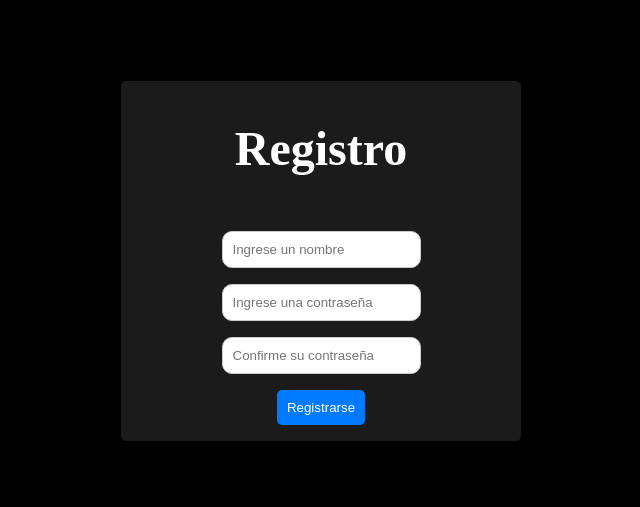
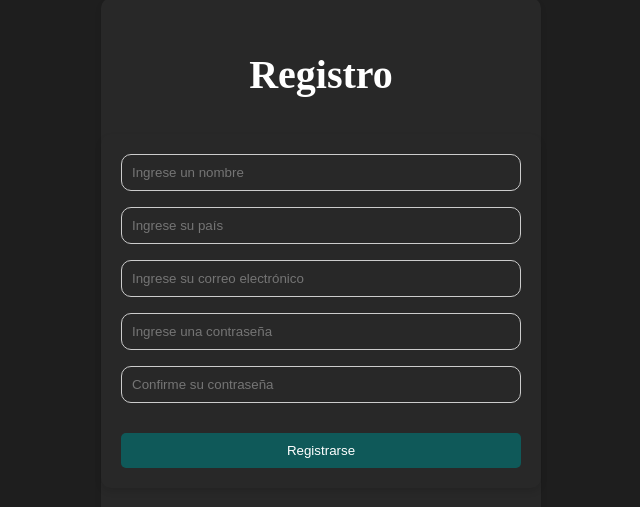
Before and after one commit to BDA824/web_Proyect, a React (Vite) app: page /create-account in a window 1280 px wide. Shown: the part 139-646 px from the top of the page, without its empty margins (319-959 px from the left). Built offline with nearby package versions, Linux system fonts and the light colour scheme.

Commit message:
Diseño General y Complementacion del Registro

```diff
--- a/index.css
+++ b/index.css
@@ -1,9 +1,21 @@
+/* index.css */
+
 body {
-    background-color: black;
+    background-color: #1E1E1E; /* Fondo oscuro, pero no tan oscuro como el negro puro */
     position: relative;
     height: 100vh;
     margin: 0;
     display: flex;
     align-items: center;
     justify-content: center;
+    font-family: 'Times New Roman', sans-serif; /* Fuente legible y moderna */
+    color: #ffffff; /* Texto blanco para mejorar la legibilidad */
 }
+
+.app-container {
+    width: 100%;
+    max-width: 600px; /* Ajusta el ancho máximo para mantener el diseño responsivo */
+    padding: 20px;
+    border-radius: 10px;
+    box-shadow: 0 4px 6px rgba(0, 0, 0, 0.1); /* Sombra suave */
+}
--- a/src/App.css
+++ b/src/App.css
@@ -3,5 +3,25 @@
   justify-content: center;
   align-items: center;
   height: 100vh;
-  background-color: #000000; /* Opcional: para darle un color de fondo */
+  background-color: #1E1E1E;
+  color: #ffffff;
 }
+
+.app-container {
+  font-family: 'Times New Roman', sans-serif;
+}
+
+.Formulario p, .Registro p {
+  color: #ff0000;
+  margin-top: 1px;
+}
+
+.link-registro {
+  color: #107361;
+  cursor: pointer;
+  text-decoration: underline;
+}
+
+.link-registro:hover {
+  color: #0F5959;
+}
--- a/src/Components/Formulario.css
+++ b/src/Components/Formulario.css
@@ -1,3 +1,5 @@
+/* Formulario.css */
+
 .Formulario {
     display: flex;
     flex-direction: column;
@@ -5,31 +7,46 @@
     align-items: center;
     gap: 1rem;
     width: 400px;
-    padding: 16px;
+    padding: 20px;
     border-radius: 10px;
-    background-color: #1b1b1b; /* Fondo blanco para el formulario */
-    color: #ffffff; /* Texto negro */
+    background-color: #282828; /* Fondo oscuro, pero no tan oscuro como el negro puro */
+    color: #ffffff; /* Texto blanco */
+    box-shadow: 0 4px 6px rgba(0, 0, 0, 0.1); /* Sombra suave */
 }
 
 .Formulario h1 {
-    font-size: 3em; /* Tamaño de fuente más grande para el título */
+    font-size: 2.5em; /* Tamaño de fuente más grande para el título */
+    margin-bottom: 1em;
+    font-family: 'Times New Roman', sans-serif; /* Fuente más profesional para títulos */
 }
 
 .Formulario input {
     padding: 10px;
     border-radius: 10px;
     border: 1px solid #ccc;
+    background-color: #282828; /* Fondo oscuro, pero no tan oscuro como el negro puro */
+    color: #ffffff; /* Texto blanco */
+    width: 100%;
 }
 
 .Formulario button {
     padding: 10px;
     border-radius: 5px;
     border: none;
-    background-color: #007bff; /* Color de botón azul */
+    background-color: #0F5959; /* Color azul */
     color: #fff;
     cursor: pointer;
+    width: 100%;
+    margin-top: 1em;
 }
 
 .Formulario button:hover {
-    background-color: #0056b3; /* Color de botón azul al pasar el cursor */
+    background-color: #1D7373; /* Color azul al pasar el cursor */
 }
+
+.link-registro {
+    text-decoration: underline;
+    cursor: pointer;
+    color: #107361; /* Color verde */
+    margin-top: 1em;
+}
--- a/src/Components/Formulario.jsx
+++ b/src/Components/Formulario.jsx
@@ -14,12 +14,13 @@ export function Formulario({changeView}){
 
         if(nombre === "" || contraseña === ""){
             setError(true)
-            return
+            return;
         }
 
         setError(false)
 
         setUser([nombre])
+
     }
 
     return(
--- a/src/Components/Registro.css
+++ b/src/Components/Registro.css
@@ -5,34 +5,60 @@
     align-items: center;
     gap: 1rem;
     width: 400px;
-    border-radius: 5px;
-    background-color: #1b1b1b;
-    color: #ffffff;
+    padding: 20px;
+    border-radius: 10px;
+    background-color: #282828; /* Fondo oscuro */
+    color: #ffffff; /* Texto blanco */
+    box-shadow: 0 4px 6px rgba(0, 0, 0, 0.1); /* Sombra suave */
 }
 
 .Registro h1 {
-    font-size: 3em; /* Tamaño de fuente más grande para el título */
+    font-size: 2.5em;
+    margin-bottom: 0.5em;
+    font-family: 'Times New Roman', sans-serif;
 }
 
-.Registro input {
+.input-group {
+    position: relative;
+    margin-bottom: 0.5em;
+}
+
+.input-group input {
     padding: 10px;
     border-radius: 10px;
     border: 1px solid #ccc;
+    background-color: #282828;
+    color: #ffffff;
+    width: 100%;
 }
 
-.Registro button {
-    padding: 10px;
+.error-message {
+    position: absolute;
+    top: 100%;
+    left: 0;
+    color: red;
+    font-size: 10px;
+    background-color: #282828;
+    padding: 5px;
+    border-radius: 5px;
+    width: 100%;
+}
+
+.button-link {
+    display: inline-block;
+    padding: 10px 20px;
+    background-color: #007bff;
+    color: white;
+    text-decoration: none;
     border-radius: 5px;
     border: none;
-    background-color: #007bff;
-    color: #fff;
     cursor: pointer;
+    user-select: none;
+    -webkit-user-select: none;
+    -moz-user-select: none;
+    -ms-user-select: none;
 }
 
-.Registro button:hover {
+.button-link:hover {
     background-color: #0056b3;
 }
-
-.Formulario {
-    padding: 0%;
-}
--- a/src/Components/Registro.jsx
+++ b/src/Components/Registro.jsx
@@ -1,42 +1,74 @@
 import React, { useState } from "react";
+import { Link } from "react-router-dom";
+import { useNavigate } from "react-router-dom";
 import "./Registro.css";
 
 export function Registro({ changeView }) {
     const [nombre, setNombre] = useState("");
+    const [pais, setPais] = useState("");
+    const [gmail, setGmail] = useState("");
     const [contraseña, setContraseña] = useState("");
     const [confirmarContraseña, setConfirmarContraseña] = useState("");
-    const [error, setError] = useState(false);
+    const [errorNombre, setErrorNombre] = useState(false);
+    const [errorPais, setErrorPais] = useState(false);
+    const [errorGmail, setErrorGmail] = useState(false);
+    const [errorContraseña, setErrorContraseña] = useState(false);
+    const [errorContraseñasNoCoinciden, setErrorContraseñasNoCoinciden] = useState(false);
+
+    const navigate = useNavigate();
 
     const handleSubmit = (e) => {
         e.preventDefault();
 
-        if (nombre === "" || contraseña === "" || confirmarContraseña === "") {
-            setError(true);
-            return;
+        setErrorNombre(false);
+        setErrorPais(false);
+        setErrorGmail(false);
+        setErrorContraseña(false);
+        setErrorContraseñasNoCoinciden(false);
+
+        let hasError = false;
+        if (nombre === "") {
+            setErrorNombre(true);
+            hasError = true;
+        }
+        if (pais === "") {
+            setErrorPais(true);
+            hasError = true;
+        }
+        if (gmail === "") {
+            setErrorGmail(true);
+            hasError = true;
+        }
+        if (contraseña === "") {
+            setErrorContraseña(true);
+            hasError = true;
+        }
+        if (contraseña !== confirmarContraseña) {
+            setErrorContraseñasNoCoinciden(true);
+            hasError = true;
         }
 
-        if (contraseña !== confirmarContraseña) {
-            setError(true);
-            return;
+        if (!hasError) {
+            navigate('/login');
         }
-
-        setError(false);
-
-        changeView('login');
     };
-
 
     return (
         <section className="Registro">
             <h1>Registro</h1>
             <form className="Formulario" onSubmit={handleSubmit}>
                 <input type="text" value={nombre} onChange={e => setNombre(e.target.value)} placeholder="Ingrese un nombre" />
+                {errorNombre && <p>El nombre es obligatorio.</p>}
+                <input type="text" value={pais} onChange={e => setPais(e.target.value)} placeholder="Ingrese su país" />
+                {errorPais && <p>El país es obligatorio.</p>}
+                <input type="email" value={gmail} onChange={e => setGmail(e.target.value)} placeholder="Ingrese su correo electrónico" />
+                {errorGmail && <p>El correo electrónico es obligatorio.</p>}
                 <input type="password" value={contraseña} onChange={e => setContraseña(e.target.value)} placeholder="Ingrese una contraseña"/>
+                {errorContraseña && <p>La contraseña es obligatoria.</p>}
                 <input type="password" value={confirmarContraseña} onChange={e => setConfirmarContraseña(e.target.value)} placeholder="Confirme su contraseña" />
-                <button type="submit">Registrarse</button>
+                {errorContraseñasNoCoinciden && <p>Las contraseñas no coinciden.</p>}
+                <button type="submit" className="button-link">Registrarse</button>
             </form>
-            {error && <p>Todos los campos son obligatorios y las contraseñas deben coincidir.</p>}
-
         </section>
     );
 }
```
